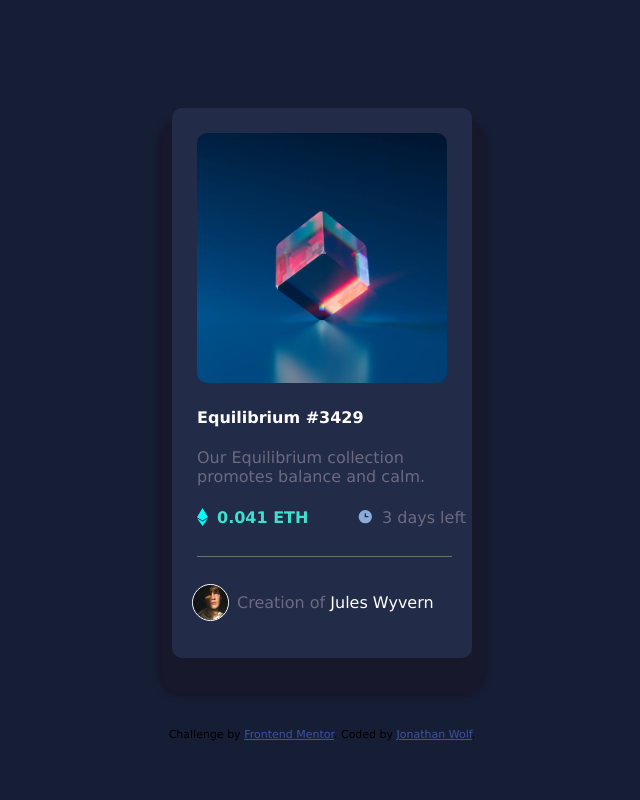
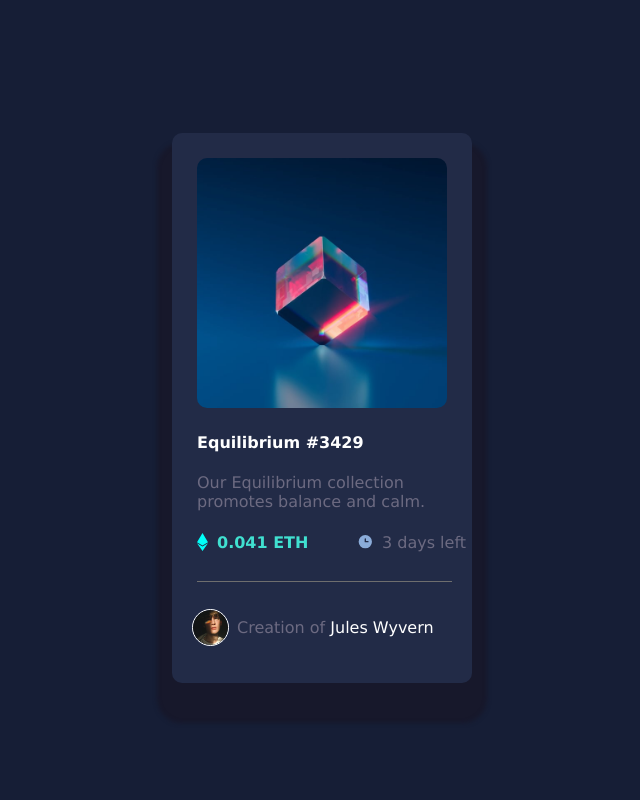
Before and after one commit to jwolf9/nft-preview-card-component-main, a plain HTML site: page index.html in a window 1280 px wide. Shown: the top 800 px of the page, without its empty margins (318-958 px from the left). Drawn offline with Linux system fonts and the light colour scheme.

Commit message:
center box

```diff
--- a/style.css
+++ b/style.css
@@ -15,12 +15,13 @@ body {
 
 .outer {
     display: flex;
+    height: 100vh;
+    align-items: center;
     justify-content: center;
 }
 
 .card {
     position: relative;
-    top: 100px;
     width: 300px;
     height: 550px;
     border-radius: 10px;
```
